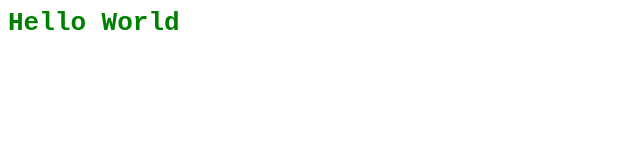
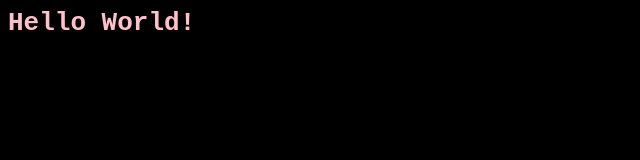
Before and after one commit to mohd01032023/CSShandson, a plain HTML site: page src/index.html in a window 1280 px wide. Shown: the whole page, without its empty margins (0-640 px from the left). Drawn offline with Linux system fonts and the light colour scheme.

Commit message:
prioritize one style over the other

```diff
--- a/src/index.html
+++ b/src/index.html
@@ -1,11 +1,11 @@
 <style>
   body {
+    background-color: black;
+    font-family: monospace;
     color: green;
-    font-family: monospace;
-
   }
-
+  .pink-text{
+    color: pink;
+  }
 </style>
-<body>
-  <h1>Hello World</h1>
-</body>
+<h1 class="pink-text">Hello World!</h1>
```
